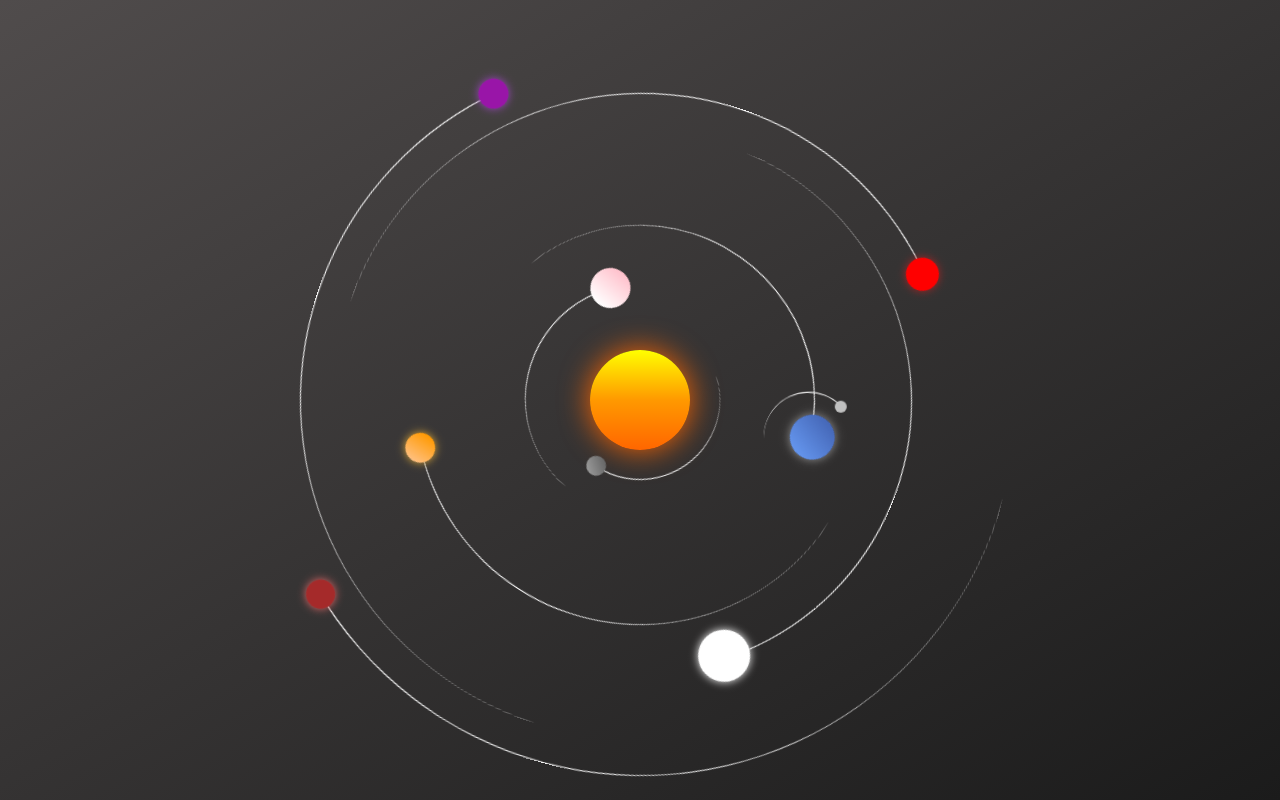
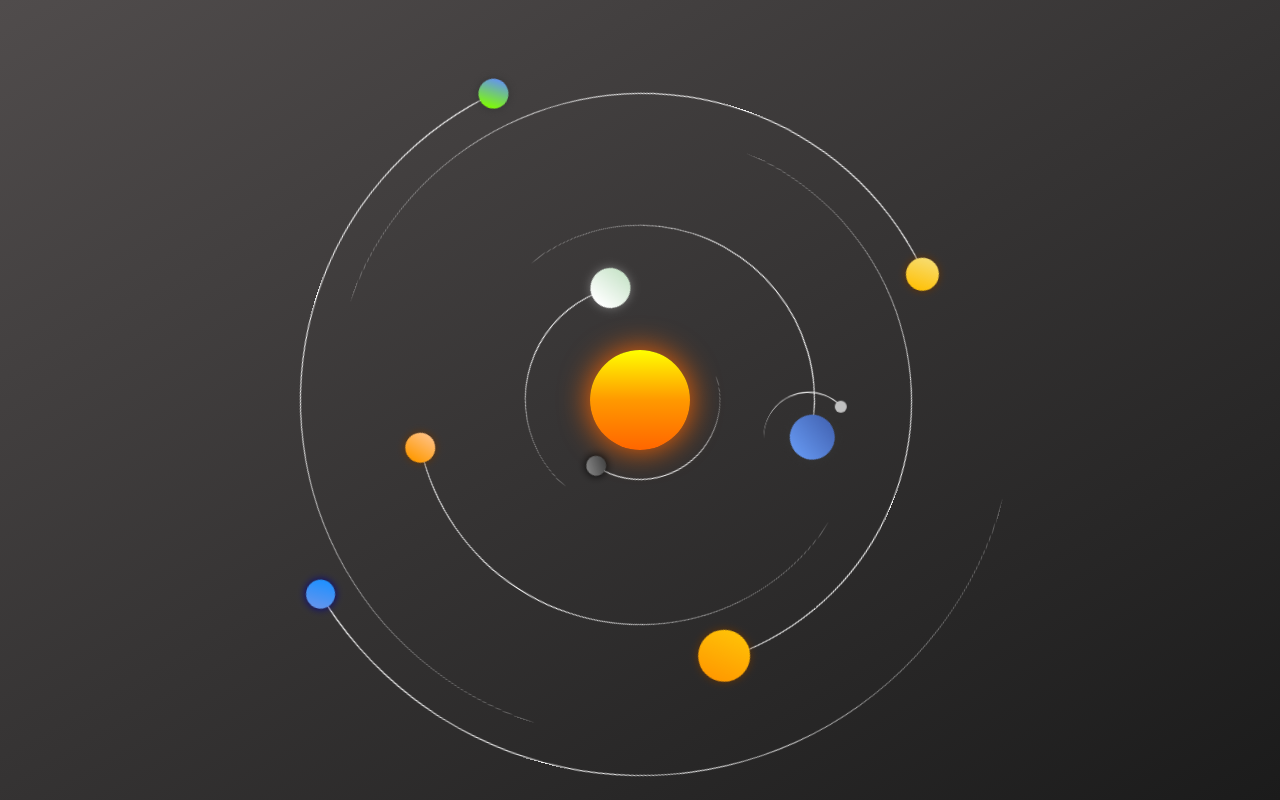
Before and after one commit to prabhu543/solar-system, a plain HTML site: page index.html in a window 1280 px wide. Drawn offline with Linux system fonts and the light colour scheme.

Commit message:
color correction

```diff
--- a/s.css
+++ b/s.css
@@ -1,8 +1,12 @@
+/* :root{
+    --mercury_color:#454545;
+} */
+
+
 *{
     margin: 0;
     padding: 0;
     box-sizing: border-box;
-
 }
 html,body{
     width: 100%;
@@ -148,14 +152,16 @@ html,body{
     right: 2.05em;
     width: 2em;
     height: 2em;
-    background: linear-gradient(to bottom,#666666,#999999);
+    background: linear-gradient(to bottom,#454545,#838383);
+    box-shadow: 0 0 1em #000;
 }
 .venus::before{
     top: 2.8em;
     left: 0em;
     width: 4em;
     height: 4em;
-    background: linear-gradient(to bottom,#ffc0cb,#ffffff);
+    background: linear-gradient(to bottom,#c9e4ca,#ffffff);
+    box-shadow: 0 0 1em #777;
 }
 .earth::before{
     top: 4em;
@@ -163,15 +169,15 @@ html,body{
     width:4.5em;
     height:4.5em;/*little bit changed here */
     background: linear-gradient(to bottom,#4567b7,#6495ed);
-    box-shadow: 0 0 1em rgba(183, 183, 183, 0.725);
+    box-shadow: 0 0 1em #333333;
 }
 .mars::before{
     bottom: 5em;
     left: 5em;
     width: 3em;
     height: 3em;
-    background: linear-gradient(to bottom,#ff9900,#ffc080);
-    box-shadow: 0 0 .8em rgb(217, 166, 56);
+    background: linear-gradient(to bottom,#ffc080,#ff9900);
+    box-shadow: 0 0 .8em #663300;
 }
 .moon::before{
     top: .9em;
@@ -185,32 +191,32 @@ html,body{
     right: 7em;
     width: 5.2em;
     height: 5.2em;
-    background:white;
-    box-shadow: 0 0 .8em rgb(252, 252, 252);
+    background:linear-gradient(to bottom, #ffc107, #ff9900);
+    box-shadow: 0 0 .8em #663300;
 }
 .saturn::before{
     top: 8em;
     right: 7em;
     width: 3.3em;
     height: 3.3em;
-    background:red ;
-    box-shadow: 0 0 .8em rgb(167, 37, 37);
+    background:linear-gradient(to bottom, #f7dc6f, #ffc107);
+    box-shadow: 0 0 .8em #663300;
 }
 .uranus::before{
     top: 7.8em;
     left: 9em;
     width: 3em;
     height: 3em;
-    background:rgb(153, 21, 168);
-    box-shadow: 0 0 .8em rgb(155, 71, 188);
+    background:linear-gradient(to bottom, #6495ed, #7ffd00);
+    box-shadow: 0 0 .8em #333333;
 }
 .neptune::before{
     bottom: 9em;
     left: 10em;
     width: 2.9em;
     height: 2.9em;
-    background: brown;
-    box-shadow: 0 0 .8em rgb(224, 103, 103);
+    background: linear-gradient(to bottom, #1e90ff , #6495ed);
+    box-shadow: 0 0 .8em #00008b;
 }
 
 
```
